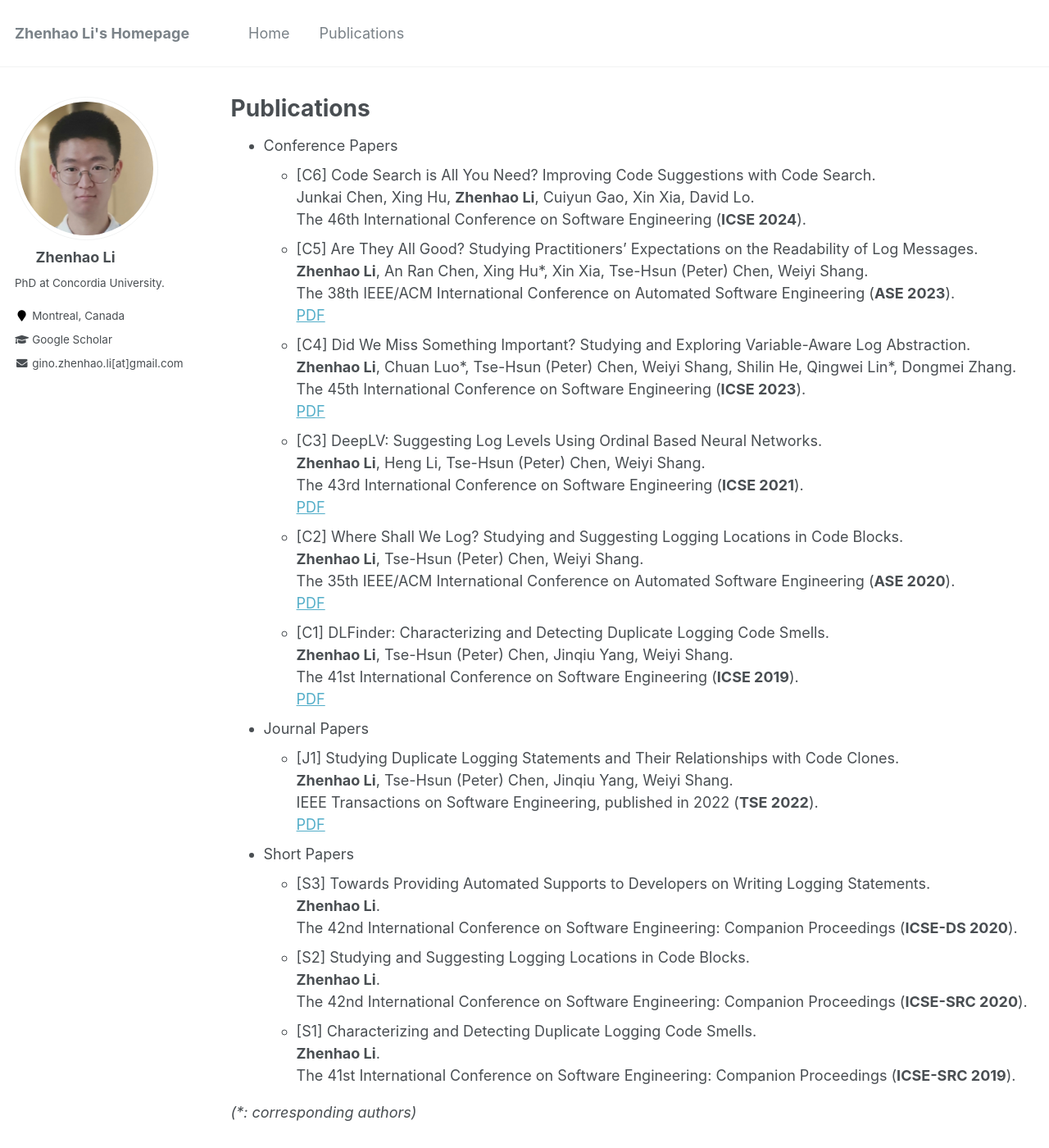
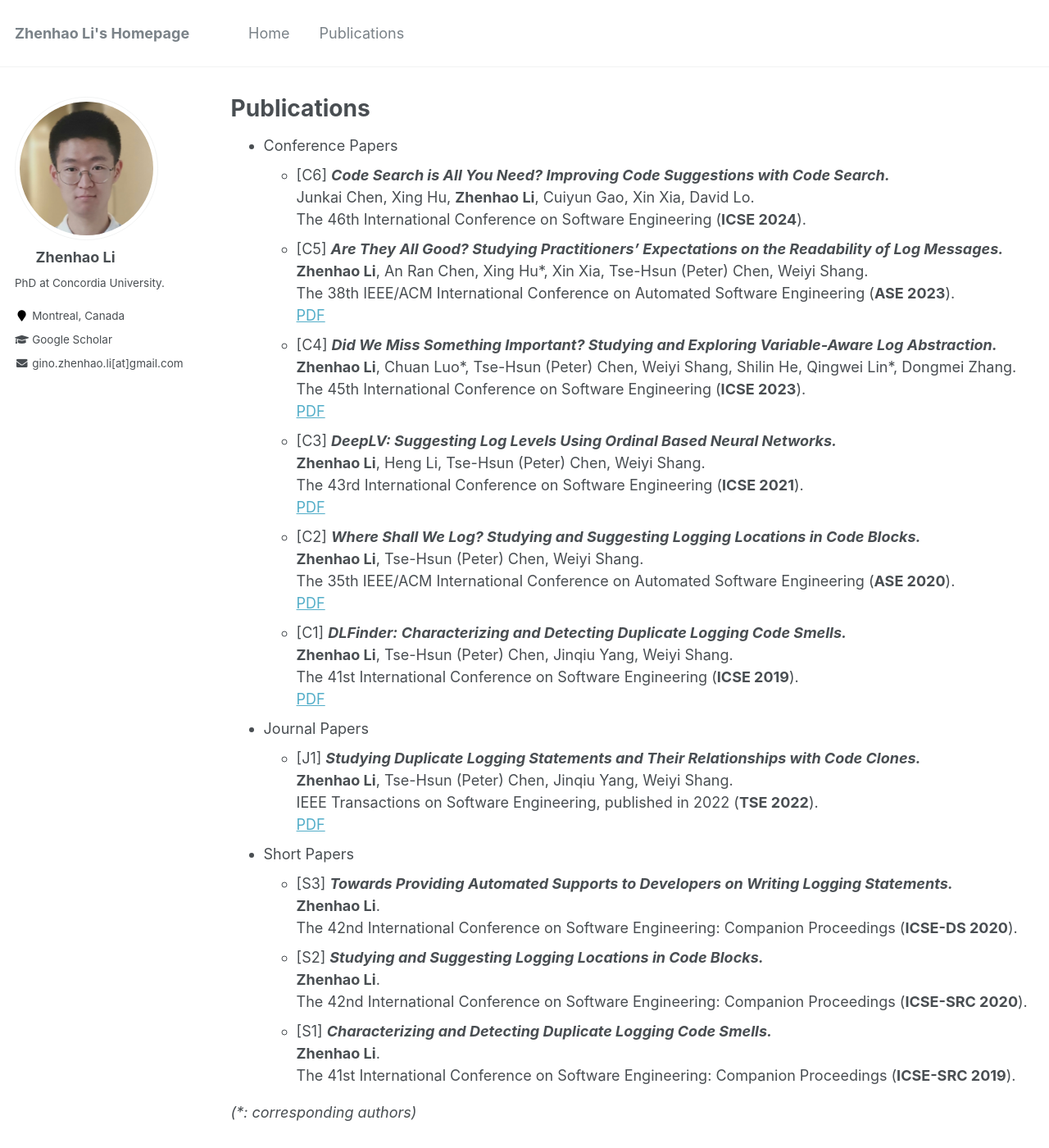
Before and after one commit to ginolzh/ginolzh.github.io, a Jekyll site: the page built from _pages/publications.md, in a window 1280 px wide and 1400 px high. Shown: the whole window at 82% size. Built offline with Jekyll 4.4.1, drawn with Linux system fonts in a browser that asks for light colours.

```diff
--- a/_pages/publications.md
+++ b/_pages/publications.md
@@ -7,44 +7,44 @@ author_profile: true
 
 
 * Conference Papers
-  * [C6] Code Search is All You Need? Improving Code Suggestions with Code Search.\
+  * [C6] **_Code Search is All You Need? Improving Code Suggestions with Code Search._**\
   Junkai Chen, Xing Hu, **Zhenhao Li**, Cuiyun Gao, Xin Xia, David Lo.\
   The 46th International Conference on Software Engineering (**ICSE 2024**).
-  * [C5] Are They All Good? Studying Practitioners' Expectations on the Readability of Log Messages.\
+  * [C5] **_Are They All Good? Studying Practitioners' Expectations on the Readability of Log Messages._**\
   **Zhenhao Li**, An Ran Chen, Xing Hu\*, Xin Xia, Tse-Hsun (Peter) Chen, Weiyi Shang.\
   The 38th IEEE/ACM International Conference on Automated Software Engineering (**ASE 2023**).\
   [PDF](https://ginolzh.github.io/papers/ASE2023_Log_Message_Readability.pdf)
-  * [C4] Did We Miss Something Important? Studying and Exploring Variable-Aware Log Abstraction.\
+  * [C4] **_Did We Miss Something Important? Studying and Exploring Variable-Aware Log Abstraction._**\
   **Zhenhao Li**, Chuan Luo\*, Tse-Hsun (Peter) Chen, Weiyi Shang, Shilin He, Qingwei Lin\*, Dongmei Zhang.\
   The 45th International Conference on Software Engineering (**ICSE 2023**).\
   [PDF](https://ginolzh.github.io/papers/ICSE2023_Log_Var_Aware_.pdf)
-  * [C3] DeepLV: Suggesting Log Levels Using Ordinal Based Neural Networks.\
+  * [C3] **_DeepLV: Suggesting Log Levels Using Ordinal Based Neural Networks._**\
   **Zhenhao Li**, Heng Li, Tse-Hsun (Peter) Chen, Weiyi Shang.\
   The 43rd International Conference on Software Engineering (**ICSE 2021**).\
   [PDF](https://ginolzh.github.io/papers/ICSE2021_Log_Level.pdf)
-  * [C2] Where Shall We Log? Studying and Suggesting Logging Locations in Code Blocks.\
+  * [C2] **_Where Shall We Log? Studying and Suggesting Logging Locations in Code Blocks._**\
   **Zhenhao Li**, Tse-Hsun (Peter) Chen, Weiyi Shang.\
   The 35th IEEE/ACM International Conference on Automated Software Engineering (**ASE 2020**).\
   [PDF](https://ginolzh.github.io/papers/ASE2020_Where_to_Log.pdf)
-  * [C1] DLFinder: Characterizing and Detecting Duplicate Logging Code Smells.\
+  * [C1] **_DLFinder: Characterizing and Detecting Duplicate Logging Code Smells._**\
   **Zhenhao Li**, Tse-Hsun (Peter) Chen, Jinqiu Yang, Weiyi Shang.\
   The 41st International Conference on Software Engineering (**ICSE 2019**).\
   [PDF](https://ginolzh.github.io/papers/ICSE2019_Dup_Log.pdf)
 
 * Journal Papers
-  * [J1] Studying Duplicate Logging Statements and Their Relationships with Code Clones.\
+  * [J1] **_Studying Duplicate Logging Statements and Their Relationships with Code Clones._**\
   **Zhenhao Li**, Tse-Hsun (Peter) Chen, Jinqiu Yang, Weiyi Shang.\
   IEEE Transactions on Software Engineering, published in 2022 (**TSE 2022**).\
   [PDF](https://ginolzh.github.io/papers/TSE_Duplicate_Log.pdf)
 
 * Short Papers
-  * [S3] Towards Providing Automated Supports to Developers on Writing Logging Statements.\
+  * [S3] **_Towards Providing Automated Supports to Developers on Writing Logging Statements._**\
   **Zhenhao Li**.\
   The 42nd International Conference on Software Engineering: Companion Proceedings (**ICSE-DS 2020**).
-  * [S2] Studying and Suggesting Logging Locations in Code Blocks.\
+  * [S2] **_Studying and Suggesting Logging Locations in Code Blocks._**\
   **Zhenhao Li**.\
   The 42nd International Conference on Software Engineering: Companion Proceedings (**ICSE-SRC 2020**).
-  * [S1] Characterizing and Detecting Duplicate Logging Code Smells.\
+  * [S1] **_Characterizing and Detecting Duplicate Logging Code Smells._**\
   **Zhenhao Li**.\
   The 41st International Conference on Software Engineering: Companion Proceedings (**ICSE-SRC 2019**).
 
```
